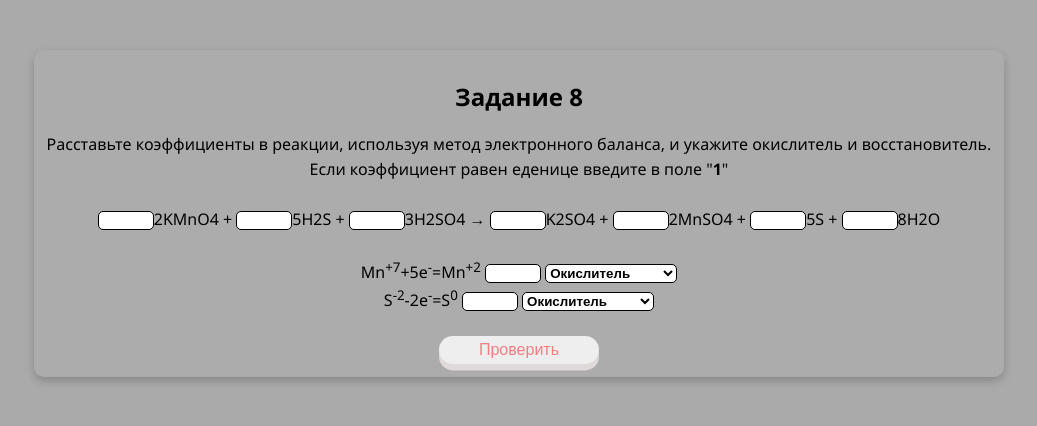
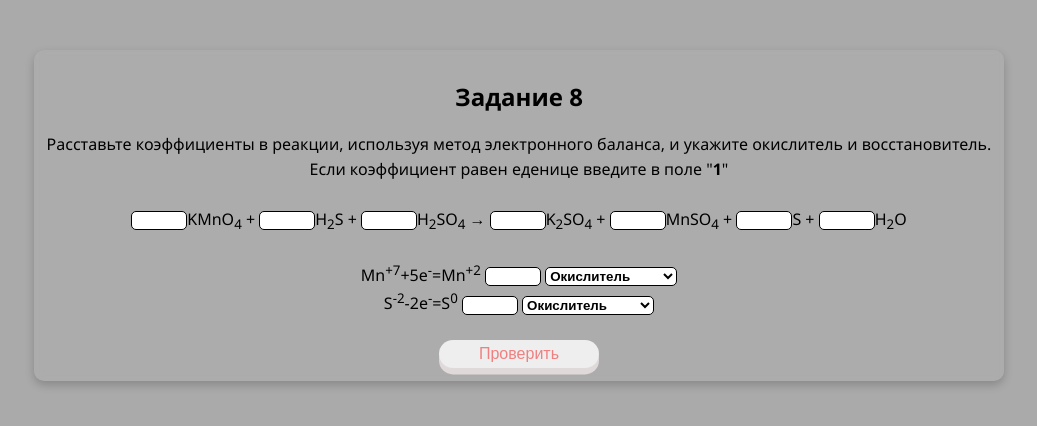
Before and after one commit to Levonze/OVR-Program, a plain HTML site: page tasks/task8.html in a window 1280 px wide. Shown: the whole page, without its empty margins (124-1161 px from the left). Drawn offline with Linux system fonts and the light colour scheme.

Commit message:
Task 8 patch
Hidden answers in tasks and corrected markdown

```diff
--- a/tasks/task8.html
+++ b/tasks/task8.html
@@ -17,13 +17,13 @@
         <form id="task3-form">
             <div id="task-div" class="main-div">
                 <p>
-                    <input maxlength="1" class="k-input" name="1" required>2KMnO4 +
-                    <input maxlength="1" class="k-input" name="2" required>5H2S +
-                    <input maxlength="1" class="k-input" name="3" required>3H2SO4 →
-                    <input maxlength="1" class="k-input" name="4" required>K2SO4 +
-                    <input maxlength="1" class="k-input" name="5" required>2MnSO4 +
-                    <input maxlength="1" class="k-input" name="6" required>5S +
-                    <input maxlength="1" class="k-input" name="7" required>8H2O
+                    <input maxlength="1" class="k-input" name="1" required>KMnO<sub>4</sub> +
+                    <input maxlength="1" class="k-input" name="2" required>H<sub>2</sub>S +
+                    <input maxlength="1" class="k-input" name="3" required>H<sub>2</sub>SO<sub>4</sub> →
+                    <input maxlength="1" class="k-input" name="4" required>K<sub>2</sub>SO<sub>4</sub> +
+                    <input maxlength="1" class="k-input" name="5" required>MnSO<sub>4</sub> +
+                    <input maxlength="1" class="k-input" name="6" required>S +
+                    <input maxlength="1" class="k-input" name="7" required>H<sub>2</sub>O
                 </p>
                 <br>
                 <p>Mn<sup>+7</sup>+5e<sup>-</sup>=Mn<sup>+2</sup>
```
